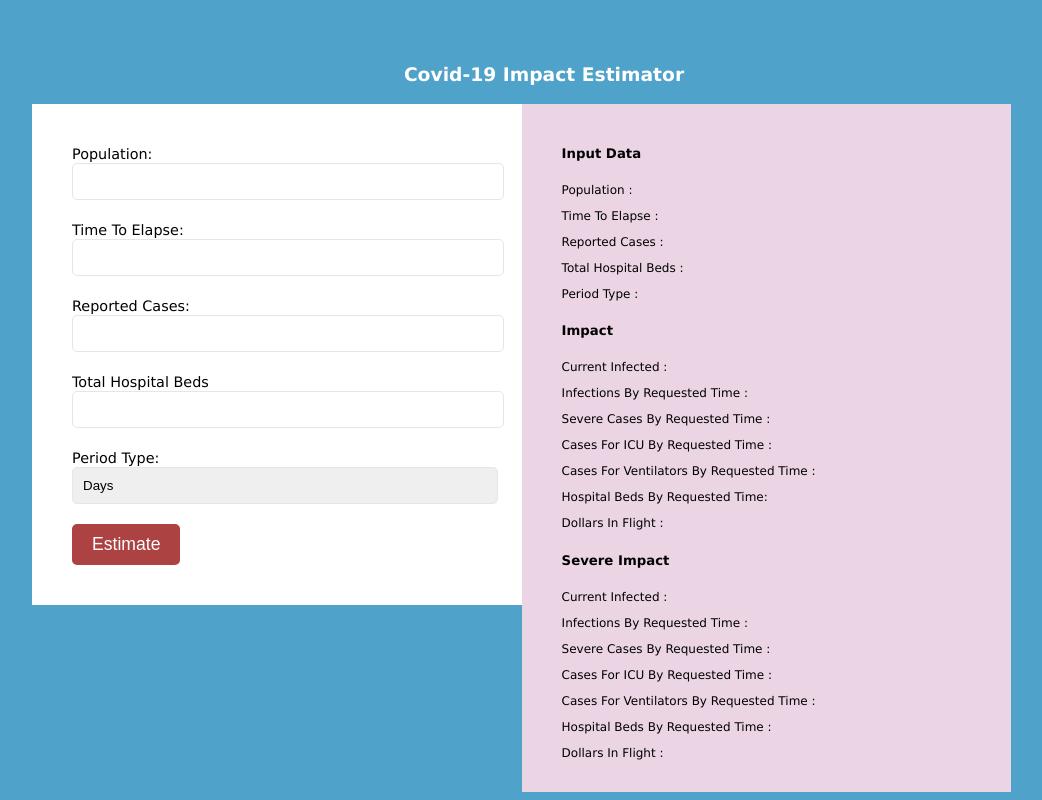
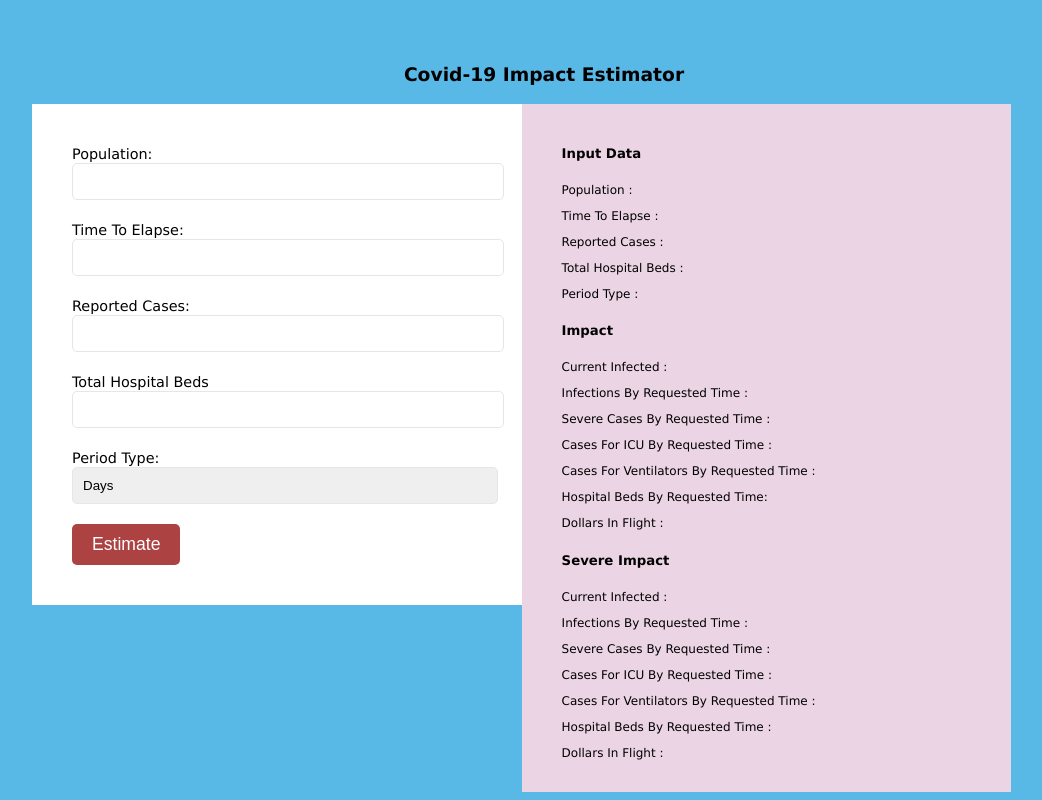
Before and after one commit to nicholaschun/covid-19-assessment, a website built with webpack: page src/index.html in a window 1280 px wide. Shown: the whole page, without its empty margins (96-1138 px from the left). Built offline with nearby package versions, Linux system fonts and the light colour scheme.

Commit message:
changed color of title

```diff
--- a/src/index.html
+++ b/src/index.html
@@ -19,7 +19,7 @@
   </head>
   <style>
     body {
-      background-color: rgb(79, 162, 201);
+      background-color: rgb(89, 185, 230);
       margin: 0;
       padding: 0;
       font-family: 'Lucida Sans', 'Lucida Sans Regular', 'Lucida Grande',
@@ -44,7 +44,7 @@
 
     .title {
       text-align: center;
-      color: rgb(255, 255, 255);
+      color: #000000;
     }
 
     .form-container {
```
